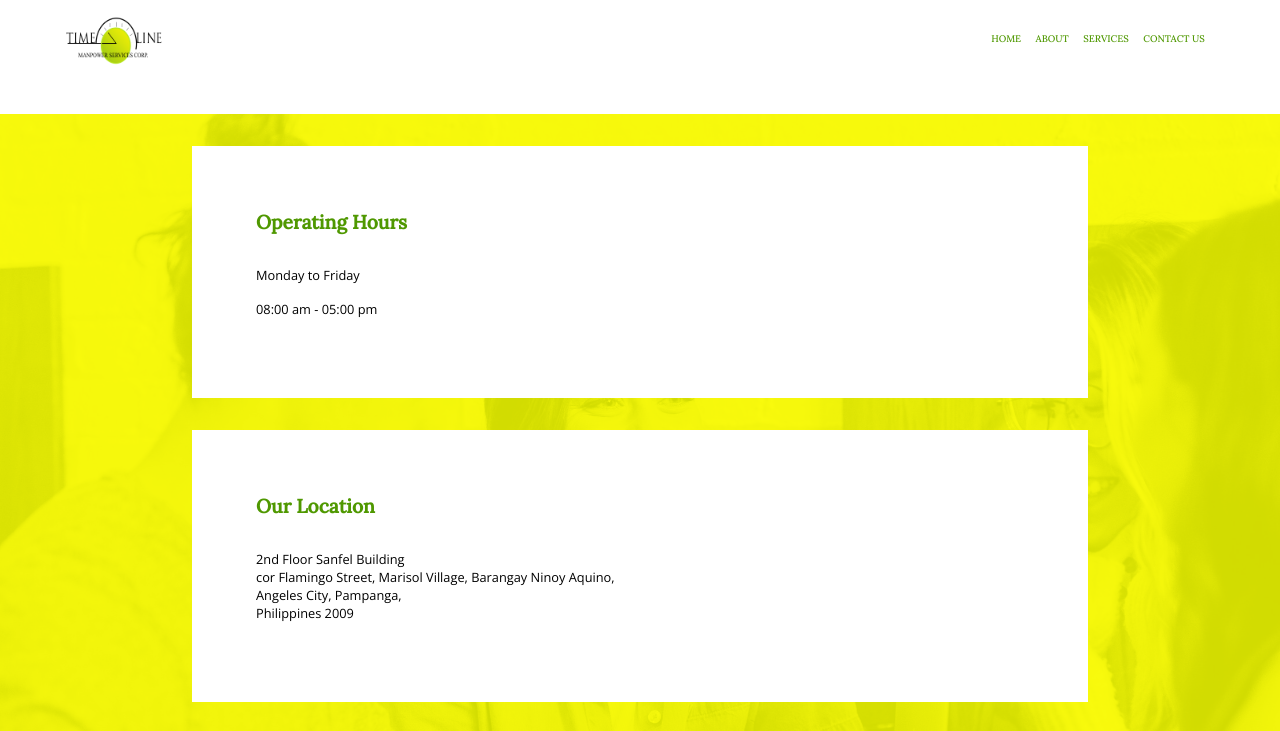
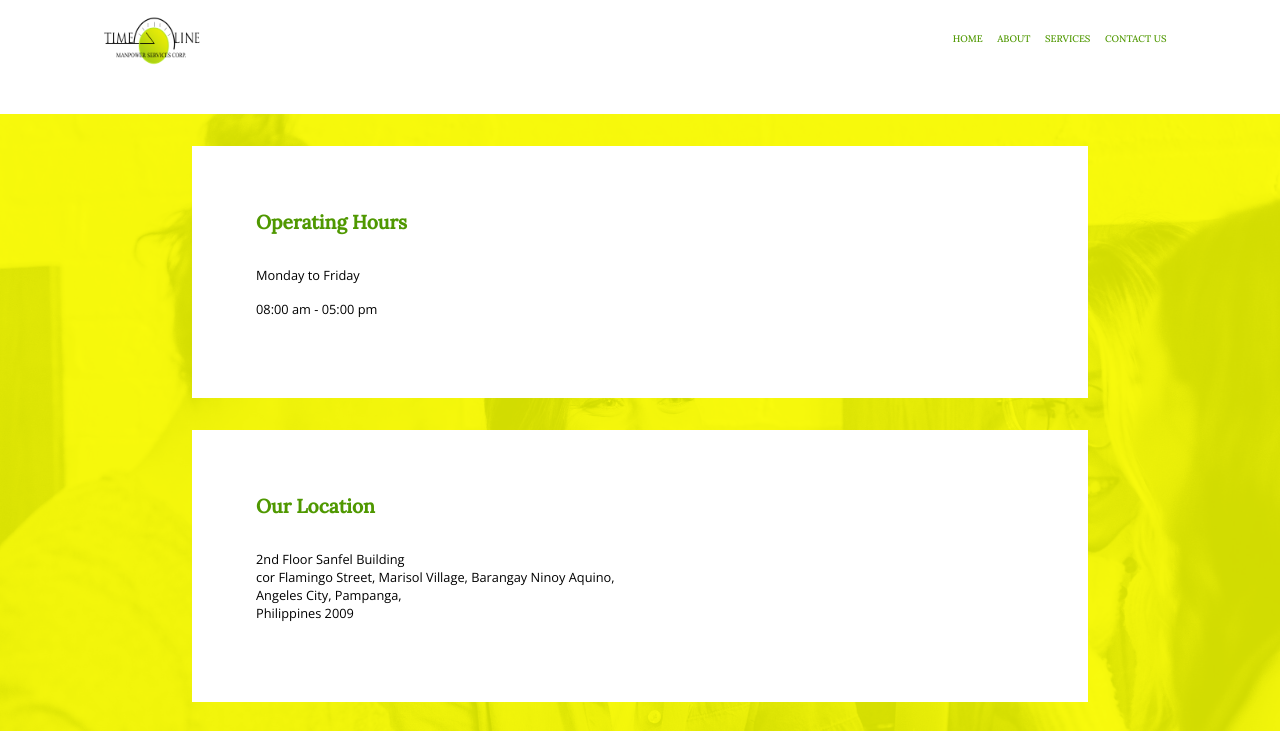
Before and after one commit to bogsp/timeline, a plain HTML site: page dist/index.html in a window 1280 px wide. Shown: the top 731 px of the page. Drawn offline with nearby package versions, Linux system fonts and the light colour scheme.

Commit message:
updated gutters

```diff
--- a/scss/_global.scss
+++ b/scss/_global.scss
@@ -246,7 +246,7 @@ header,
 footer,
 section {
     display: grid;
-    grid-template-columns: 5vw 1fr 5vw;
+    grid-template-columns: $gutter 1fr $gutter;
     .container {
         grid-column: 2;
         margin-bottom: $margin * 2;
--- a/scss/_variables.scss
+++ b/scss/_variables.scss
@@ -10,5 +10,7 @@ $warning: #ffbb00;
 // Typography
 $margin: 1rem;
 $padding: 1rem;
-//
+// Layout
+$gutter: 8vw;
+// Animation
 $transition:300;
```
Also changed, not shown: dist/css/style.min.css, scss/style.css, 2 other files.
